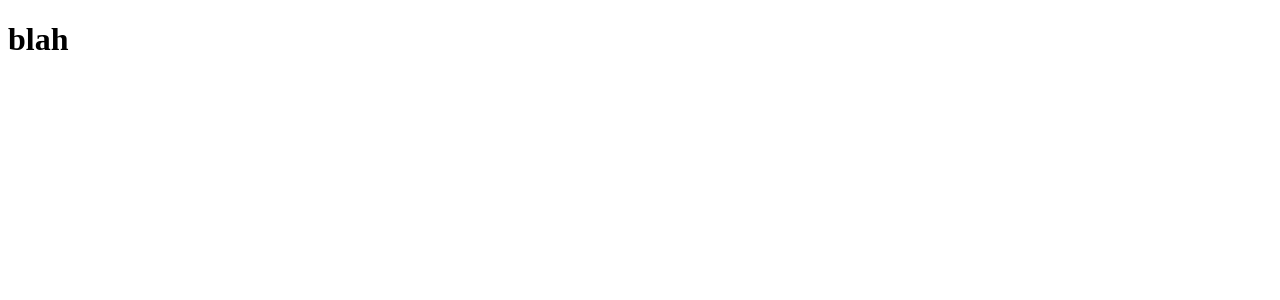
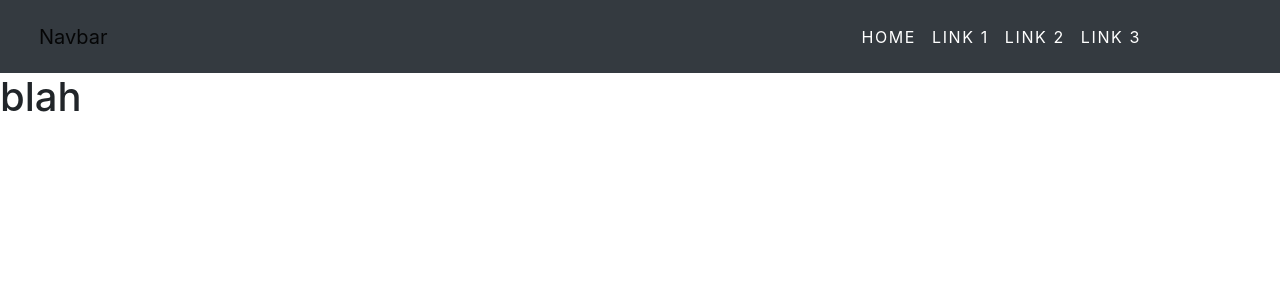
Before and after one commit to abhishekD97/-, a React (Create React App) app: page / in a window 1280 px wide. Shown: the top 300 px of the page. Built offline with nearby package versions, Linux system fonts and the light colour scheme.

Commit message:
navbar done

```diff
--- a/package.json
+++ b/package.json
@@ -3,6 +3,8 @@
   "version": "0.1.0",
   "private": true,
   "dependencies": {
+    "@material-ui/core": "^4.11.3",
+    "@material-ui/icons": "^4.11.2",
     "@testing-library/jest-dom": "^5.11.10",
     "@testing-library/react": "^11.2.6",
     "@testing-library/user-event": "^12.8.3",
--- /dev/null
+++ b/public/index.css
@@ -0,0 +1,13 @@
+.container > div > ul > li > a
+{
+    color: #fff !important;
+    cursor: pointer;
+    letter-spacing: 0.1rem;
+    text-transform: uppercase;
+    border-top: .1rem solid rgba(255,255,255,0);
+}
+
+.container > div > ul > li > a:active, .container > div > ul > li > a:focus
+{
+    border-top: .1rem solid orange;
+}
--- a/public/index.html
+++ b/public/index.html
@@ -1,43 +1,13 @@
 <!DOCTYPE html>
 <html lang="en">
   <head>
-    <meta charset="utf-8" />
-    <link rel="icon" href="%PUBLIC_URL%/favicon.ico" />
+    <meta charset="utf-8"/>
     <meta name="viewport" content="width=device-width, initial-scale=1" />
-    <meta name="theme-color" content="#000000" />
-    <meta
-      name="description"
-      content="Web site created using create-react-app"
-    />
-    <link rel="apple-touch-icon" href="%PUBLIC_URL%/logo192.png" />
-    <!--
-      manifest.json provides metadata used when your web app is installed on a
-      user's mobile device or desktop. See https://developers.google.com/web/fundamentals/web-app-manifest/
-    -->
-    <link rel="manifest" href="%PUBLIC_URL%/manifest.json" />
-    <!--
-      Notice the use of %PUBLIC_URL% in the tags above.
-      It will be replaced with the URL of the `public` folder during the build.
-      Only files inside the `public` folder can be referenced from the HTML.
-
-      Unlike "/favicon.ico" or "favicon.ico", "%PUBLIC_URL%/favicon.ico" will
-      work correctly both with client-side routing and a non-root public URL.
-      Learn how to configure a non-root public URL by running `npm run build`.
-    -->
-    <title>React App</title>
+    <link rel="stylesheet" href="index.css">
+    <title>Portfolio</title>
   </head>
   <body>
-    <noscript>You need to enable JavaScript to run this app.</noscript>
     <div id="root"></div>
-    <!--
-      This HTML file is a template.
-      If you open it directly in the browser, you will see an empty page.
-
-      You can add webfonts, meta tags, or analytics to this file.
-      The build step will place the bundled scripts into the <body> tag.
-
-      To begin the development, run `npm start` or `yarn start`.
-      To create a production bundle, use `npm run build` or `yarn build`.
-    -->
+    <script src="https://cdn.jsdelivr.net/npm/bootstrap@5.0.0-beta3/dist/js/bootstrap.bundle.min.js" integrity="sha384-JEW9xMcG8R+pH31jmWH6WWP0WintQrMb4s7ZOdauHnUtxwoG2vI5DkLtS3qm9Ekf" crossorigin="anonymous"></script>
   </body>
 </html>
--- a/src/components/App.js
+++ /dev/null
@@ -1,10 +0,0 @@
-
-function App() {
-  return (
-    <div className="App">
-      <h1>blah</h1>
-    </div>
-  );
-}
-
-export default App;
--- /dev/null
+++ b/src/components/App.jsx
@@ -0,0 +1,15 @@
+import React from "react";
+import Header from "./Header";
+import "bootstrap/dist/css/bootstrap.min.css";
+
+
+function App() {
+  return (
+    <div className="App">
+      <Header/>
+      <h1>blah</h1>
+    </div>
+  );
+}
+
+export default App;
--- /dev/null
+++ b/src/components/Header.jsx
@@ -0,0 +1,33 @@
+import React from "react";
+import MenuIcon from '@material-ui/icons/Menu';
+
+function Header(){
+    return (
+        <nav className="navbar navbar-expand-lg navbar-light bg-dark">
+  <div className="container mx-2 my-2">
+    <a className="navbar-brand" href="#">Navbar</a>
+    <button className="navbar-toggler" type="button" data-bs-toggle="collapse" data-bs-target="#navbarSupportedContent" aria-controls="navbarSupportedContent" aria-expanded="false" aria-label="Toggle navigation">
+      <MenuIcon style={{ fontSize: 25, padding:"0px" }}/>
+    </button>
+    <div className="collapse navbar-collapse" id="navbarSupportedContent">
+      <ul className="navbar-nav ml-auto mb-2 mb-lg-0">
+        <li className="nav-item">
+          <a className="nav-link active" aria-current="page" href="#">Home</a>
+        </li>
+        <li className="nav-item">
+          <a className="nav-link" href="#">Link 1</a>
+        </li>
+        <li className="nav-item">
+          <a className="nav-link" href="#">Link 2</a>
+        </li>
+        <li className="nav-item">
+          <a className="nav-link" href="#">Link 3</a>
+        </li>
+      </ul>
+    </div>
+  </div>
+        </nav>
+    );
+}
+
+export default Header;
```
Also changed, not shown: 1 other file (tests, documents, lock files or other folders).
